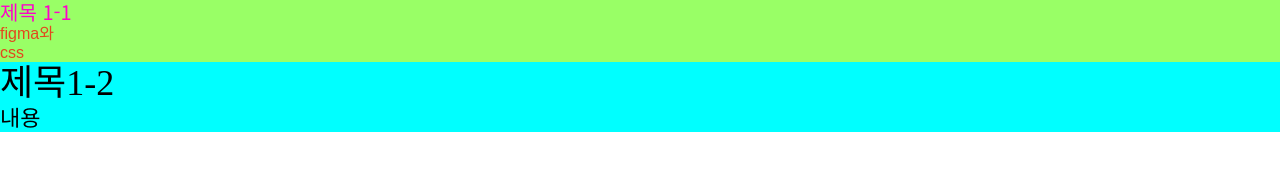
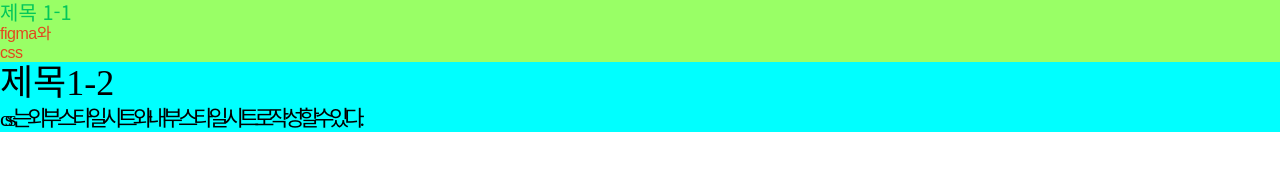
Before and after one commit to leejonghyunbeen/cssSyudy, a plain HTML site: page selector2.html in a window 1280 px wide. Drawn offline with Linux system fonts and the light colour scheme; a web font is replaced by a local one.

Commit message:
letter,word

```diff
--- a/selector2.html
+++ b/selector2.html
@@ -13,13 +13,15 @@
         main .first h1 {
             font-family: 'Noto Sans KR', sans-serif;
             font-size: 1.25em   ;/*20px*/
-            color: #ff00cc;
+            color: #03c75a;
+            letter-spacing: -0.5x;
         }
         main .first p {
             font-family: 'Black And White Picture',sans-serif;
             font-size: 1.0em;/*16px*/
             color: rgba(255,0,0,0.72);
             line-height: 1,7;
+            letter-spacing: -0.5px;
         }
         main .second {}
         main .second h1 {
@@ -27,6 +29,8 @@
         }
         main .second p {
             font-size: 1.375rem;/*22px*/
+            letter-spacing: -05px;
+            word-spacing: -1px;
         }
 
     </style>
@@ -39,7 +43,7 @@
         </section>
         <section class="second">
             <h1>제목1-2</h1>
-            <p>내용</p>
+            <p>css는 외부스타일 시트와 내부스타일시트로 작성할 수 있다.</p>
         </section>
     </main>
 </body>
```
